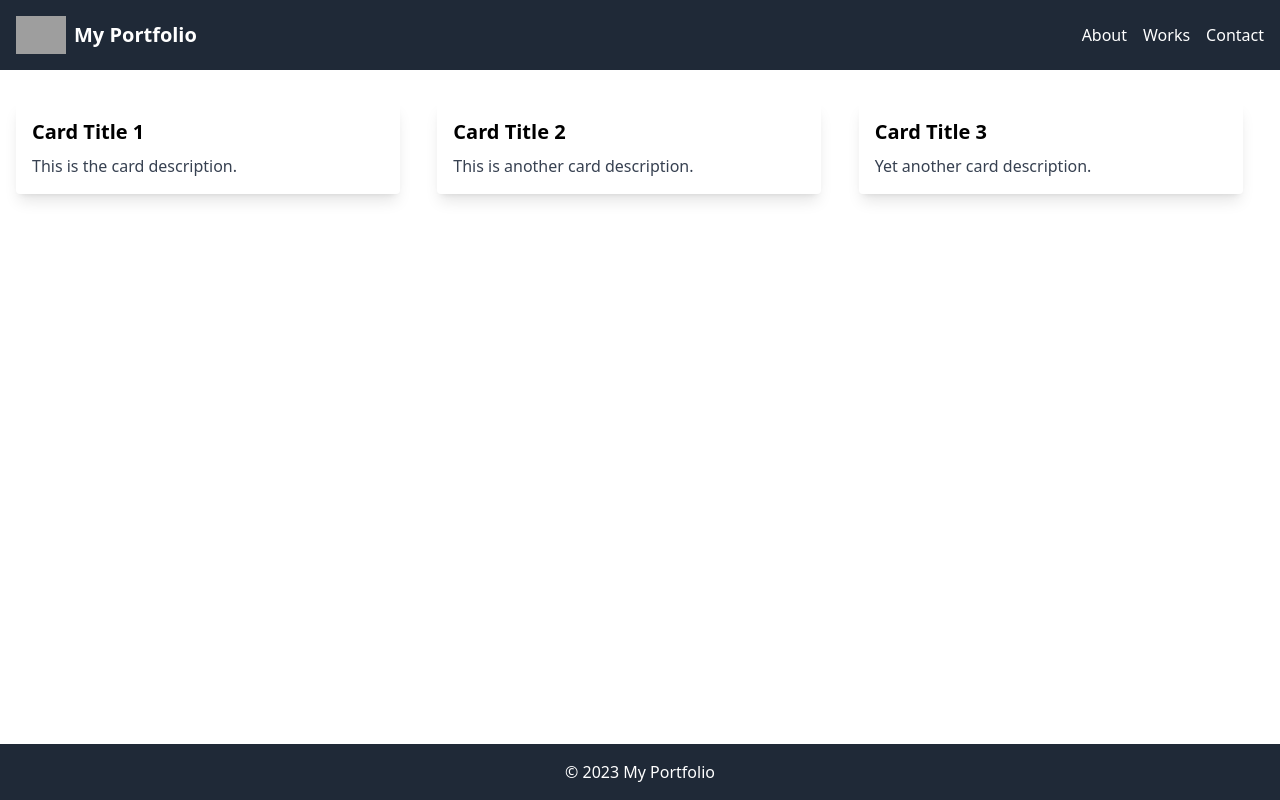
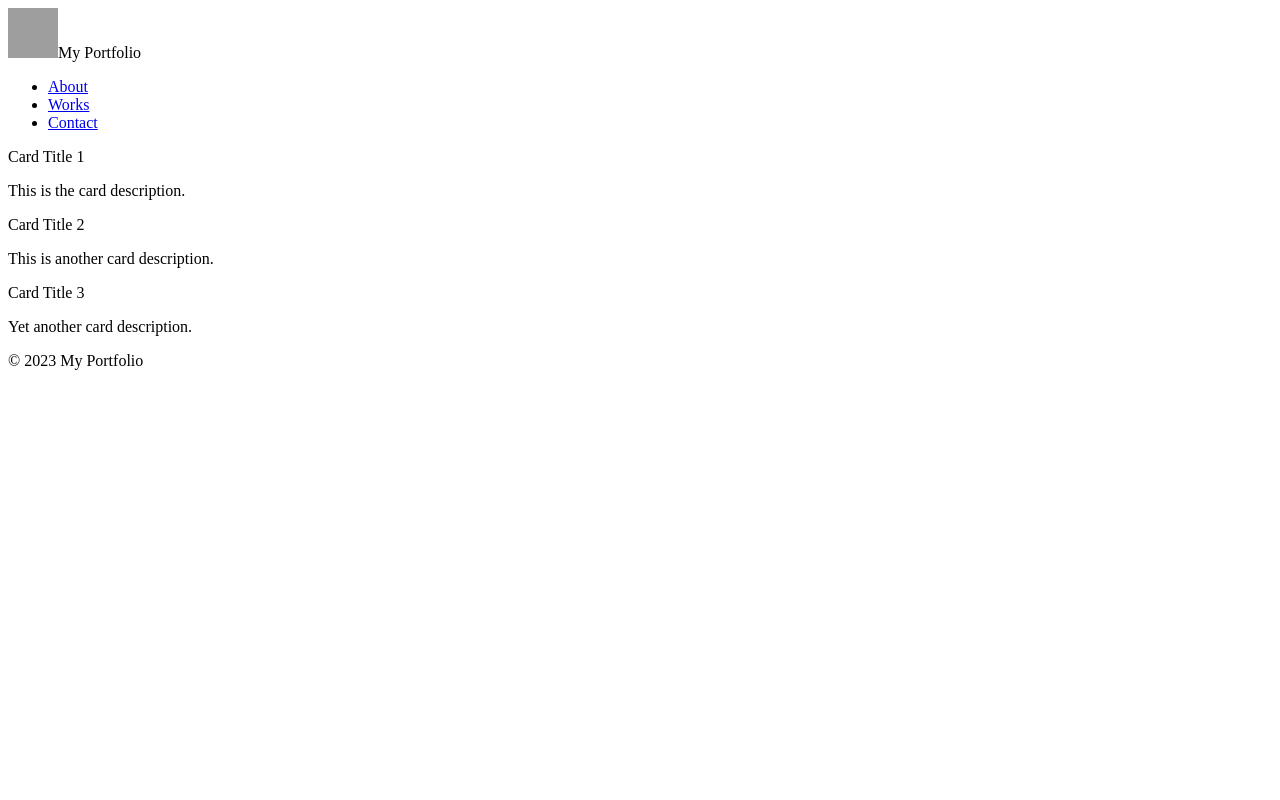
Before and after one commit to y-renren0115/my-portfolio-site, a Next.js app: page /application in a window 1280 px wide. Built offline with nearby package versions, Linux system fonts and the light colour scheme; grey boxes are pictures that could not be loaded.

Commit message:
UIデザインの変更を実施しました。

```diff
--- a/src/pages/application.tsx
+++ b/src/pages/application.tsx
@@ -1,32 +1,75 @@
 import React from 'react';
-import Layout from '../components/Layout';
-import '../styles/globals.css';
+import Image from 'next/image';
+import Link from 'next/link';
+import Card from '../components/Card';
 
-const ContactPage: React.FC = () => {
+type LayoutProps = {
+  children: React.ReactNode;
+};
+
+const Layout: React.FC<LayoutProps> = ({ children }) => {
+  const cardsData = [
+    {
+      title: 'Card Title 1',
+      description: 'This is the card description.'
+    },
+    {
+      title: 'Card Title 2',
+      description: 'This is another card description.'
+    },
+    {
+      title: 'Card Title 3',
+      description: 'Yet another card description.'
+    }
+  ];
+
+
   return (
-    <Layout>
-      <div className="max-w-2xl mx-auto p-8">
-        <h1 className="text-4xl font-bold text-center mb-4">Contact Me</h1>
-        <p className="text-center mb-8">If you have any questions, feel free to reach out to me.</p>
+    <div className="flex flex-col min-h-screen">
+      <header className="flex items-center bg-gray-800 text-white p-4">
+        <div className="container mx-auto flex justify-between items-center">
+          {/* ロゴ部分 */}
+          <div className="flex items-center">
+            <Image src="/logo.png" alt="Logo" width={50} height={50} />
+            <span className="font-bold text-xl ml-2">My Portfolio</span>
+          </div>
 
-        <form className="space-y-6">
-          <div>
-            <label htmlFor="name" className="text-sm font-medium text-gray-700">Name</label>
-            <input type="text" id="name" className="mt-1 p-2 w-full border rounded" />
-          </div>
-          <div>
-            <label htmlFor="email" className="text-sm font-medium text-gray-700">Email</label>
-            <input type="email" id="email" className="mt-1 p-2 w-full border rounded" />
-          </div>
-          <div>
-            <label htmlFor="message" className="text-sm font-medium text-gray-700">Message</label>
-            <textarea id="message" className="mt-1 p-2 w-full border rounded" rows={4}></textarea>
-          </div>
-          <button type="submit" className="px-4 py-2 bg-blue-600 text-white rounded hover:bg-blue-700">Send Message</button>
-        </form>
+          {/* ナビゲーションリンク */}
+          <nav>
+            <ul className="flex space-x-4">
+              <li>
+                <Link href="/about" passHref>
+                  <span className="hover:underline cursor-pointer">About</span>
+                </Link>
+              </li>
+              <li>
+                <Link href="/works" passHref>
+                  <span className="hover:underline cursor-pointer">Works</span>
+                </Link>
+              </li>
+              <li>
+                <Link href="/contact" passHref>
+                  <span className="hover:underline cursor-pointer">Contact</span>
+                </Link>
+              </li>
+            </ul>
+          </nav>
+        </div>
+      </header>
+
+      <main className="flex-grow container mx-auto px-4 py-8">
+      <div className="grid grid-cols-1 md:grid-cols-3 gap-4">
+        {cardsData.map((card, index) => (
+          <Card key={index} title={card.title} description={card.description} />
+        ))}
       </div>
-    </Layout>
+    </main>
+
+      <footer className="bg-gray-800 text-white text-center p-4">
+        <p>&copy; {new Date().getFullYear()} My Portfolio</p>
+      </footer>
+    </div>
   );
 };
 
-export default ContactPage;
+export default Layout;
```
